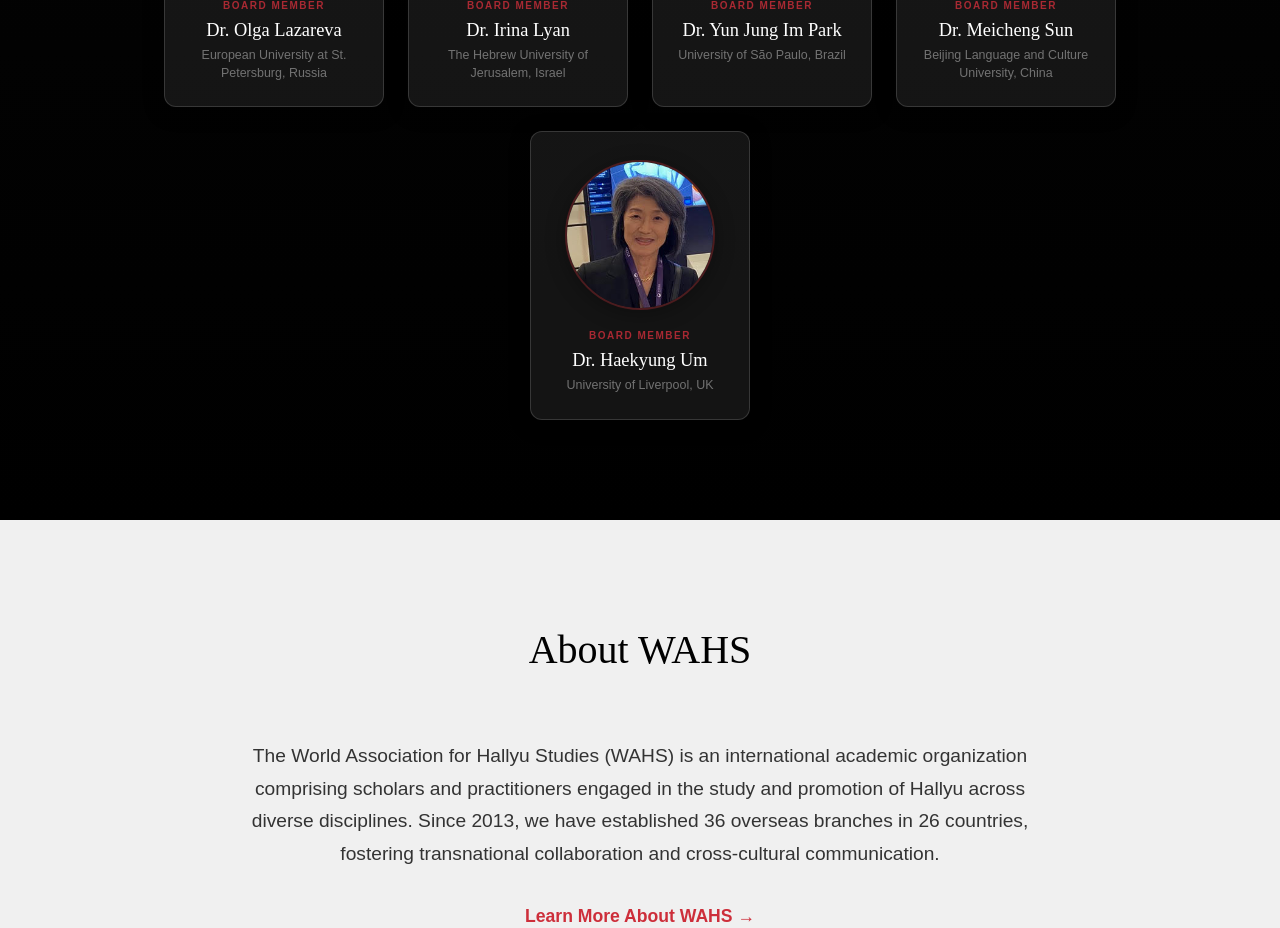
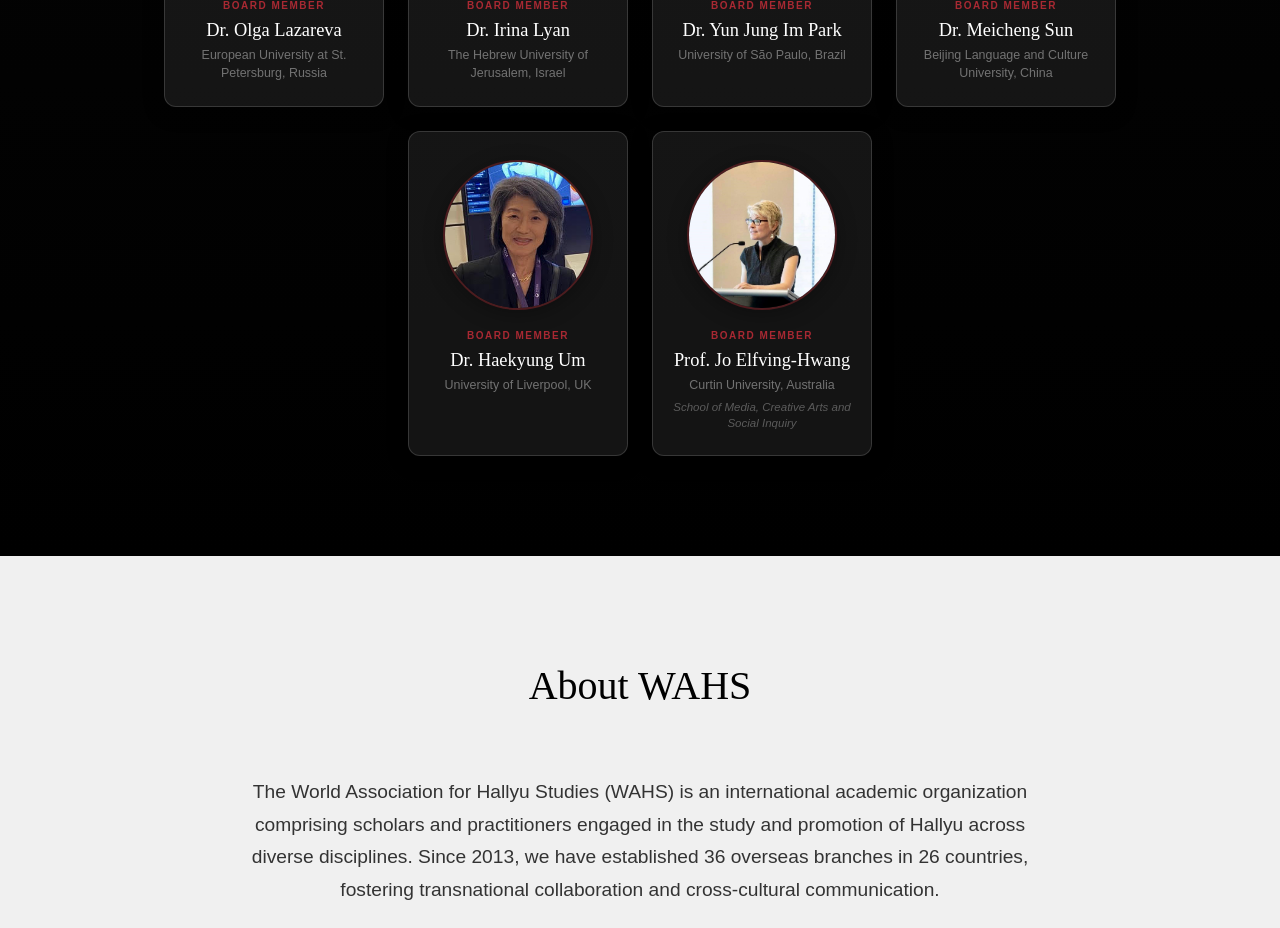
Before and after one commit to willfadeneva/WAHS, a Next.js app: page / in a window 1280 px wide. Shown: the part 5740-6668 px from the top of the page. Built offline with nearby package versions, Linux system fonts and the light colour scheme.

Commit message:
Add Prof. Jo Elfving-Hwang to International Board Members (Curtin University)

```diff
--- a/src/app/congress/[year]/board-members/page.tsx
+++ b/src/app/congress/[year]/board-members/page.tsx
@@ -62,6 +62,7 @@ const sections = [
       { title: 'Dr.', name: 'Yun Jung Im Park', lines: ['University of São Paulo, Brazil'] },
       { title: 'Dr.', name: 'Meicheng Sun', lines: ['Beijing Language and Culture University, China'] },
       { title: 'Dr.', name: 'Haekyung Um', lines: ['University of Liverpool, UK'] },
+      { title: 'Prof.', name: 'Jo Elfving-Hwang', lines: ['School of Media, Creative Arts and Social Inquiry', 'Curtin University, Australia'] },
     ],
   },
 ];
--- a/src/components/Committee.tsx
+++ b/src/components/Committee.tsx
@@ -55,6 +55,7 @@ const BOARD: Member[] = [
   { name: 'Yun Jung Im Park', role: 'Board Member', title: 'Dr.', affiliation: 'University of São Paulo', country: 'Brazil', photo: '/members/yun-jung-im-park.jpg' },
   { name: 'Meicheng Sun', role: 'Board Member', title: 'Dr.', affiliation: 'Beijing Language and Culture University', country: 'China', photo: '/members/meicheng-sun.png' },
   { name: 'Haekyung Um', role: 'Board Member', title: 'Dr.', affiliation: 'University of Liverpool', country: 'UK', photo: '/members/haekyung-um.jpg' },
+  { name: 'Jo Elfving-Hwang', role: 'Board Member', title: 'Prof.', affiliation: 'Curtin University', department: 'School of Media, Creative Arts and Social Inquiry', country: 'Australia', photo: '/members/jo-elfving-hwang.jpg' },
 ];
 
 function MemberCard({ member, detailed = false }: { member: Member; detailed?: boolean }) {
```
Also changed, not shown: public/members/jo-elfving-hwang.jpg (added).
